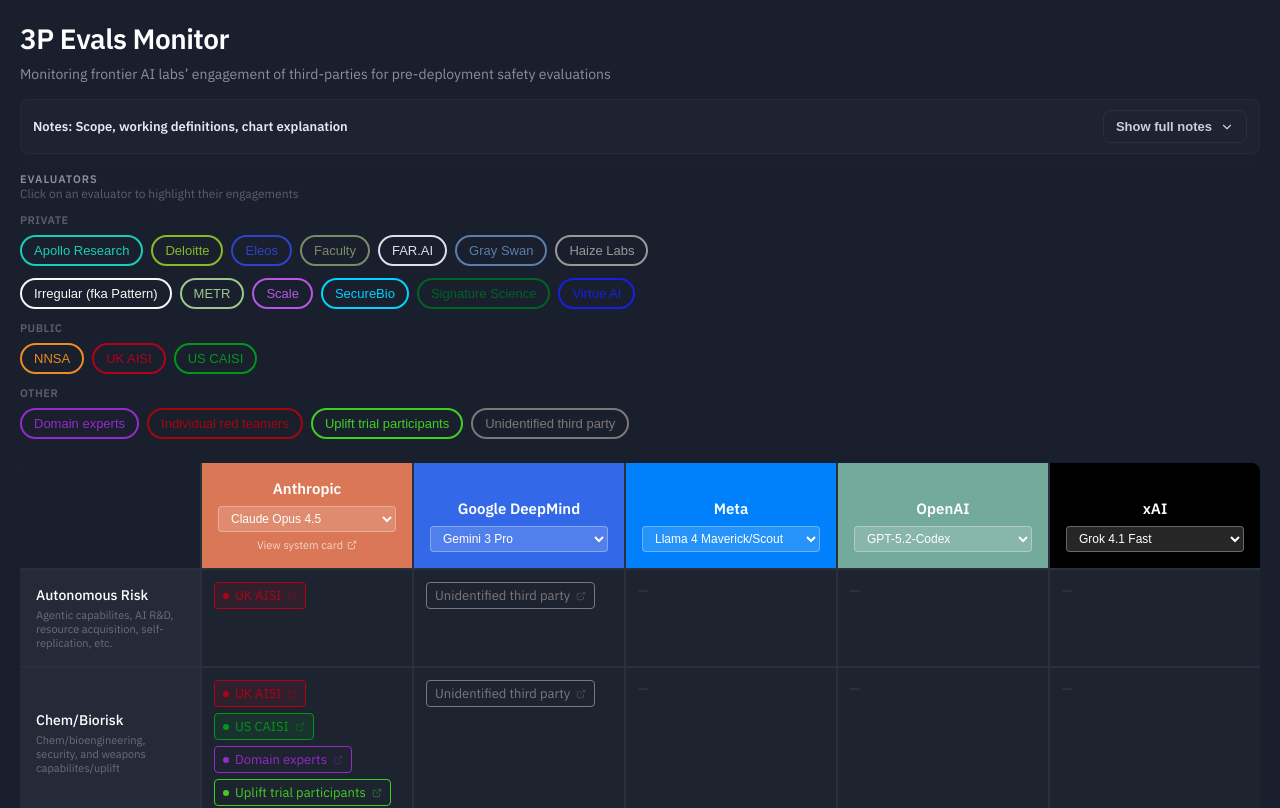
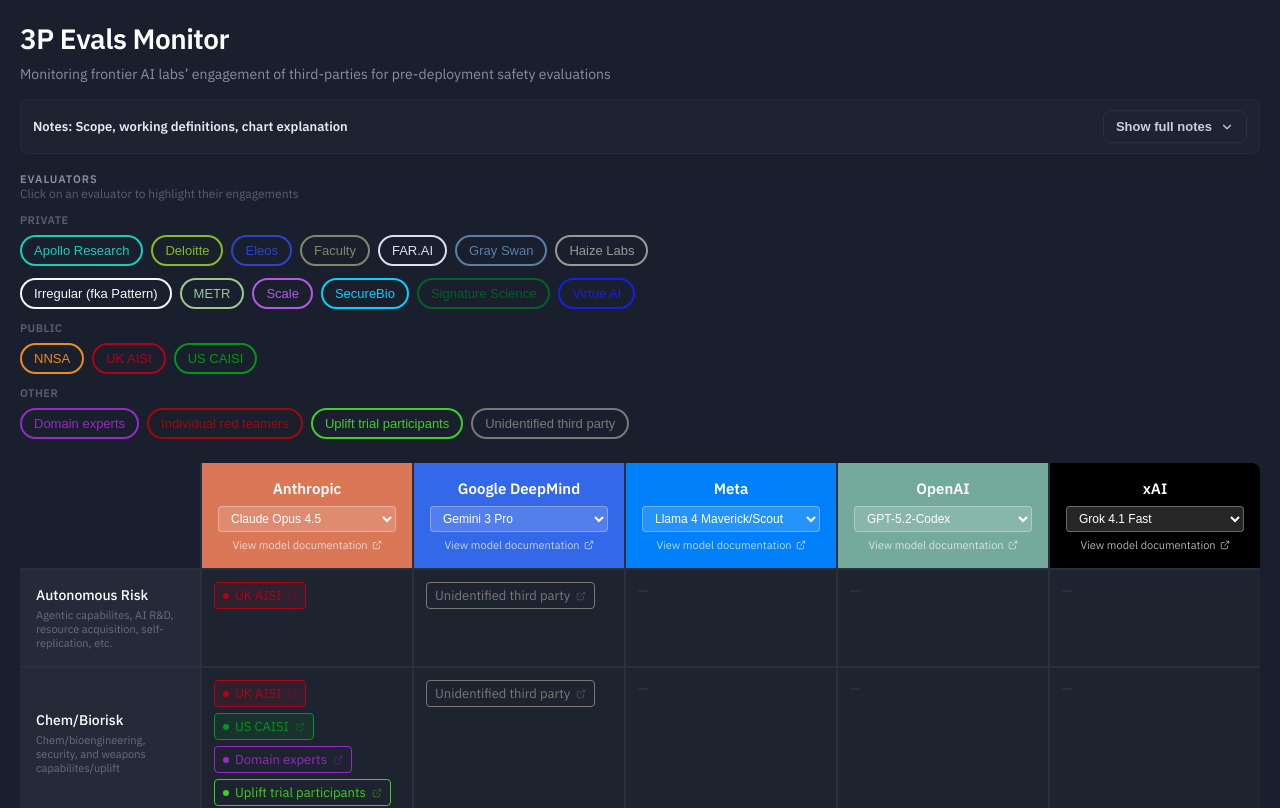
Before and after one commit to s-w-kelly/3P-Evals, a React (Vite) app: page / in a window 1280 px wide. Shown: the top 808 px of the page. Built offline with nearby package versions, Linux system fonts and the light colour scheme.

Commit message:
Add system cards

```diff
--- a/src/components/SafetyTestingTracker.jsx
+++ b/src/components/SafetyTestingTracker.jsx
@@ -365,7 +365,7 @@
                   onMouseEnter={(e) => e.target.style.color = 'rgba(255,255,255,1)'}
                   onMouseLeave={(e) => e.target.style.color = 'rgba(255,255,255,0.7)'}
                 >
-                  View system card
+                  View model documentation
                   <svg
                     width="10"
                     height="10"
--- a/src/data.js
+++ b/src/data.js
@@ -262,6 +262,7 @@
     color: "#3369E8",
     models: {
       "Gemini 3 Pro": {
+        systemCard: "https://storage.googleapis.com/deepmind-media/gemini/gemini_3_pro_fsf_report.pdf",
         autonomous: [
           { evaluator: "Unidentified third party", recurring: false, source: "https://storage.googleapis.com/deepmind-media/gemini/gemini_3_pro_fsf_report.pdf#page=15" },
         ],
@@ -287,6 +288,7 @@
         ],
       },
       "Gemini 3 Flash": {
+        systemCard: "https://storage.googleapis.com/deepmind-media/Model-Cards/Gemini-3-Flash-Model-Card.pdf",
         autonomous: [],
         biorisk: [],
         cybersec: [],
@@ -297,6 +299,7 @@
         risk: [],
       },
       "Gemini 2.X (2.5 Pro/Flash, 2.0 Flash/Flash-Lite)": {
+        systemCard: "https://storage.googleapis.com/deepmind-media/gemini/gemini_v2_5_report.pdf",
         autonomous: [
           { evaluator: "Domain experts", recurring: true, source: "https://storage.googleapis.com/deepmind-media/gemini/gemini_v2_5_report.pdf#page=36" },
         ],
@@ -319,6 +322,7 @@
         ],
       },
       "Gemini 1.5 Pro/Flash": {
+        systemCard: "https://storage.googleapis.com/deepmind-media/gemini/gemini_v1_5_report.pdf",
         autonomous: [],
         biorisk: [
           { evaluator: "Domain experts", recurring: true, source: "https://storage.googleapis.com/deepmind-media/gemini/gemini_v1_5_report.pdf#subsection.9.6" },
@@ -339,6 +343,7 @@
         ],
       },
       "Gemini 1.0 Ultra/Pro/Nano": {
+        systemCard: "https://storage.googleapis.com/deepmind-media/gemini/gemini_1_report.pdf",
         autonomous: [
           { evaluator: "Domain experts", recurring: false, source: "https://storage.googleapis.com/deepmind-media/gemini/gemini_1_report.pdf#page=38" },
         ],
@@ -369,6 +374,7 @@
     color: "#0081FB",
     models: {
       "Llama 4 Maverick/Scout": {
+        systemCard: "https://github.com/meta-llama/llama-models/blob/main/models/llama4/MODEL_CARD.md",
         autonomous: [],
         biorisk: [],
         cybersec: [],
@@ -383,6 +389,7 @@
         ],
       },
       "Llama 3.3": {
+        systemCard: "https://github.com/meta-llama/llama-models/blob/main/models/llama3_3/MODEL_CARD.md",
         autonomous: [],
         biorisk: [],
         cybersec: [],
@@ -397,6 +404,7 @@
         ],
       },
       "Llama 3.2-Vision": {
+        systemCard: "https://github.com/meta-llama/llama-models/blob/main/models/llama3_2/MODEL_CARD_VISION.md",
         autonomous: [],
         biorisk: [],
         cybersec: [],
@@ -411,6 +419,7 @@
         ],
       },
       "Llama 3.2": {
+        systemCard: "https://github.com/meta-llama/llama-models/blob/main/models/llama3_2/MODEL_CARD.md",
         autonomous: [],
         biorisk: [],
         cybersec: [],
@@ -425,6 +434,7 @@
         ],
       },
       "Llama 3.1": {
+        systemCard: "https://github.com/meta-llama/llama-models/blob/main/models/llama3_1/MODEL_CARD.md",
         autonomous: [],
         biorisk: [],
         cybersec: [],
@@ -439,6 +449,7 @@
         ],
       },
       "Llama 3": {
+        systemCard: "https://arxiv.org/pdf/2407.21783",
         autonomous: [],
         biorisk: [],
         cybersec: [],
@@ -453,6 +464,7 @@
         ],
       },
       "Llama 2": {
+        systemCard: "https://arxiv.org/pdf/2307.09288",
         autonomous: [],
         biorisk: [],
         cybersec: [],
@@ -466,6 +478,7 @@
         risk: [],
       },
       "LLaMA": {
+        systemCard: "https://arxiv.org/pdf/2302.13971",
         autonomous: [],
         biorisk: [],
         cybersec: [],
@@ -483,6 +496,7 @@
     color: "#74AA9C",
     models: {
       "GPT-5.2-Codex": {
+        systemCard: "https://cdn.openai.com/pdf/ac7c37ae-7f4c-4442-b741-2eabdeaf77e0/oai_5_2_Codex.pdf",
         autonomous: [],
         biorisk: [],
         cybersec: [
@@ -497,6 +511,7 @@
         ],
       },
       "GPT-5.2": {
+        systemCard: "https://cdn.openai.com/pdf/3a4153c8-c748-4b71-8e31-aecbde944f8d/oai_5_2_system-card.pdf",
         autonomous: [],
         biorisk: [],
         cybersec: [
@@ -511,6 +526,7 @@
         risk: [],
       },
       "GPT-5.1-Codex-Max": {
+        systemCard: "https://cdn.openai.com/pdf/2a7d98b1-57e5-4147-8d0e-683894d782ae/5p1_codex_max_card_03.pdf",
         autonomous: [
           { evaluator: "METR", recurring: true, source: "https://cdn.openai.com/pdf/2a7d98b1-57e5-4147-8d0e-683894d782ae/5p1_codex_max_card_03.pdf#page=25" },
         ],
@@ -529,6 +545,7 @@
         ],
       },
       "GPT-5.1 Thinking/Instant": {
+        systemCard: "https://cdn.openai.com/pdf/4173ec8d-1229-47db-96de-06d87147e07e/5_1_system_card.pdf",
         autonomous: [],
         biorisk: [],
         cybersec: [],
@@ -539,6 +556,7 @@
         risk: [],
       },
       "GPT-5": {
+        systemCard: "https://cdn.openai.com/gpt-5-system-card.pdf",
         autonomous: [
           { evaluator: "METR", recurring: true, source: "https://cdn.openai.com/gpt-5-system-card.pdf#page=42" },
         ],
@@ -571,6 +589,7 @@
         ],
       },
       "gpt-oss": {
+        systemCard: "https://cdn.openai.com/pdf/419b6906-9da6-406c-a19d-1bb078ac7637/oai_gpt-oss_model_card.pdf",
         autonomous: [],
         biorisk: [
           { evaluator: "SecureBio", recurring: true, source: "https://cdn.openai.com/pdf/419b6906-9da6-406c-a19d-1bb078ac7637/oai_gpt-oss_model_card.pdf#page=23" },
@@ -589,6 +608,7 @@
         ],
       },
       "ChatGPT agent": {
+        systemCard: "https://cdn.openai.com/pdf/839e66fc-602c-48bf-81d3-b21eacc3459d/chatgpt_agent_system_card.pdf",
         autonomous: [],
         biorisk: [
           { evaluator: "SecureBio", recurring: false, source: "https://cdn.openai.com/pdf/839e66fc-602c-48bf-81d3-b21eacc3459d/chatgpt_agent_system_card.pdf#page=20" },
@@ -613,6 +633,7 @@
         risk: [],
       },
       "o3, o4-mini": {
+        systemCard: "https://cdn.openai.com/pdf/2221c875-02dc-4789-800b-e7758f3722c1/o3-and-o4-mini-system-card.pdf",
         autonomous: [
           { evaluator: "METR", recurring: true, source: "https://cdn.openai.com/pdf/2221c875-02dc-4789-800b-e7758f3722c1/o3-and-o4-mini-system-card.pdf#page=9" },
           { evaluator: "UK AISI", recurring: true, source: "https://cdn.openai.com/pdf/2221c875-02dc-4789-800b-e7758f3722c1/o3-and-o4-mini-system-card.pdf#page=9" },
@@ -638,6 +659,7 @@
         risk: [],
       },
       "GPT-4.5": {
+        systemCard: "https://cdn.openai.com/gpt-4-5-system-card-2272025.pdf",
         autonomous: [
           { evaluator: "METR", recurring: true, source: "https://cdn.openai.com/gpt-4-5-system-card-2272025.pdf#page=6" },
         ],
@@ -652,6 +674,7 @@
         risk: [],
       },
       "Deep research": {
+        systemCard: "https://cdn.openai.com/deep-research-system-card.pdf",
         autonomous: [],
         biorisk: [
           { evaluator: "Signature Science", recurring: true, source: "https://cdn.openai.com/deep-research-system-card.pdf#page=21" },
@@ -667,6 +690,7 @@
         risk: [],
       },
       "o3-mini": {
+        systemCard: "https://cdn.openai.com/o3-mini-system-card-feb10.pdf",
         autonomous: [],
         biorisk: [
           { evaluator: "Domain experts", recurring: true, source: "https://cdn.openai.com/o3-mini-system-card-feb10.pdf#page=13" },
@@ -684,6 +708,7 @@
         risk: [],
       },
       "Operator": {
+        systemCard: "https://cdn.openai.com/operator_system_card.pdf",
         autonomous: [],
         biorisk: [],
         cybersec: [],
@@ -697,6 +722,7 @@
         risk: [],
       },
       "o1": {
+        systemCard: "https://cdn.openai.com/o1-system-card-20241205.pdf",
         autonomous: [
           { evaluator: "METR", recurring: true, source: "https://cdn.openai.com/o1-system-card-20241205.pdf#page=14" },
         ],
@@ -730,6 +756,7 @@
         ],
       },
       "GPT-4o": {
+        systemCard: "https://cdn.openai.com/gpt-4o-system-card.pdf",
         autonomous: [
           { evaluator: "METR", recurring: true, source: "https://cdn.openai.com/gpt-4o-system-card.pdf#page=18" },
         ],
@@ -748,6 +775,7 @@
         risk: [],
       },
       "GPT-4V": {
+        systemCard: "https://cdn.openai.com/papers/GPTV_System_Card.pdf",
         autonomous: [],
         biorisk: [],
         cybersec: [],
@@ -762,6 +790,7 @@
         ],
       },
       "GPT-4": {
+        systemCard: "https://cdn.openai.com/papers/gpt-4-system-card.pdf",
         autonomous: [
           { evaluator: "METR", recurring: false, source: "https://cdn.openai.com/papers/gpt-4-system-card.pdf#page=15" },
         ],
@@ -785,6 +814,7 @@
     color: "#000000",
     models: {
       "Grok 4.1 Fast": {
+        systemCard: "https://x.ai/news/grok-4-1-fast",
         autonomous: [],
         biorisk: [],
         cybersec: [],
@@ -795,6 +825,7 @@
         risk: [],
       },
       "Grok 4.1": {
+        systemCard: "https://data.x.ai/2025-11-17-grok-4-1-model-card.pdf",
         autonomous: [],
         biorisk: [],
         cybersec: [],
@@ -805,6 +836,7 @@
         risk: [],
       },
       "Grok 4 Fast": {
+        systemCard: "https://data.x.ai/2025-09-19-grok-4-fast-model-card.pdf",
         autonomous: [],
         biorisk: [],
         cybersec: [],
@@ -815,6 +847,7 @@
         risk: [],
       },
       "Grok Code Fast 1": {
+        systemCard: "https://data.x.ai/2025-08-26-grok-code-fast-1-model-card.pdf",
         autonomous: [],
         biorisk: [],
         cybersec: [],
@@ -825,6 +858,7 @@
         risk: [],
       },
       "Grok 4": {
+        systemCard: "https://data.x.ai/2025-08-20-grok-4-model-card.pdf",
         autonomous: [],
         biorisk: [
           { evaluator: "UK AISI", recurring: false, source: "https://x.com/ShakeelHashim/status/1958912301970727050" },
@@ -840,6 +874,7 @@
         risk: [],
       },
       "Grok 3": {
+        systemCard: "https://x.ai/news/grok-3",
         autonomous: [],
         biorisk: [],
         cybersec: [],
@@ -850,6 +885,7 @@
         risk: [],
       },
       "Grok-2": {
+        systemCard: "https://x.ai/news/grok-2",
         autonomous: [],
         biorisk: [],
         cybersec: [],
@@ -860,6 +896,7 @@
         risk: [],
       },
       "Grok-1.5V": {
+        systemCard: "https://x.ai/news/grok-1.5",
         autonomous: [],
         biorisk: [],
         cybersec: [],
@@ -880,6 +917,7 @@
         risk: [],
       },
       "Grok-1": {
+        systemCard: "https://x.ai/news/grok/model-card",
         autonomous: [],
         biorisk: [],
         cybersec: [],
@@ -1032,7 +1070,10 @@
       Across the top, each lab has a dropdown listing all models within scope (language models released since 2023) in <strong>descending release order</strong> (newest to oldest).
       <ul>
         <li>
-          Models are also <strong>grouped by system card</strong> (or whatever equivalent model release documentation a lab releases). E.g., Claude Opus 4 and Sonnet 4 were discussed in one system card, so they show up together in the dropdown. Same for Gemini 2.X models, o3/o4-mini, etc.
+          Models are also <strong>grouped by system card</strong> (or whatever equivalent model documentation a lab releases). E.g., Claude Opus 4 and Sonnet 4 were discussed in one system card, so they show up together in the dropdown. Same for Gemini 2.X models, o3/o4-mini, etc.
+        </li>
+        <li>
+          Below the dropdown is a link to the relevant documentation for the selected model (system card, blog post, technical paper, etc.).
         </li>
       </ul>
     </li>
```
